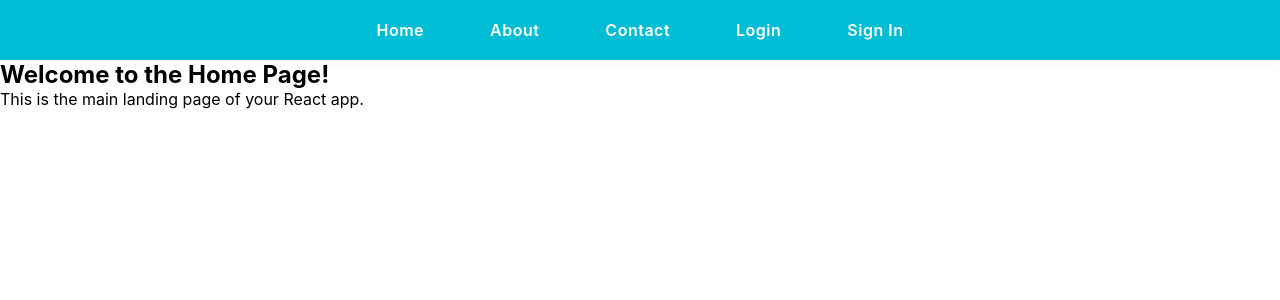
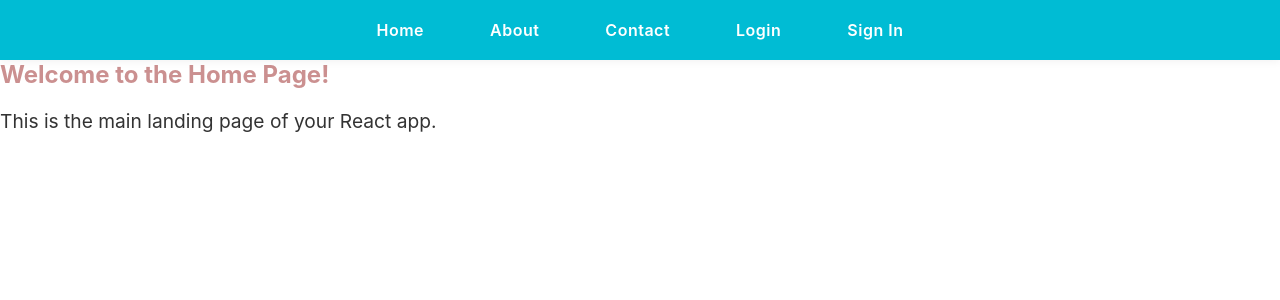
Before and after one commit to Sumitrathod16/Services, a React (Create React App) app in the folder myapp/: page / in a window 1280 px wide. Shown: the top 300 px of the page. Built offline with nearby package versions, Linux system fonts and the light colour scheme.

Commit message:
login css

```diff
--- /dev/null
+++ b/myapp/src/components/Home.css
@@ -0,0 +1,26 @@
+*{
+    margin:0;
+    padding:0;
+    box-sizing: border-box;
+}
+home-container{
+ display:flex;
+    flex-direction: column;
+    align-items: center;
+    justify-content: center;
+    height: 200vh;
+    background-color: #f0f0f0;
+}
+ h2{
+    display: flex;
+    align-items: center;
+    font-size: 1.5rem;
+    color: #cb9090;
+    margin-bottom: 20px;
+}
+p{
+    font-size: 1.2rem;
+    color: #333;
+    margin-bottom: 20px;
+
+}
--- a/myapp/src/components/Home.js
+++ b/myapp/src/components/Home.js
@@ -1,8 +1,8 @@
 import React from 'react';
-
+import './Home.css';
 function Home() {
   return (
-    <div>
+    <div className='home-container'>
       <h2>Welcome to the Home Page!</h2>
       <p>This is the main landing page of your React app.</p>
     </div>
```
